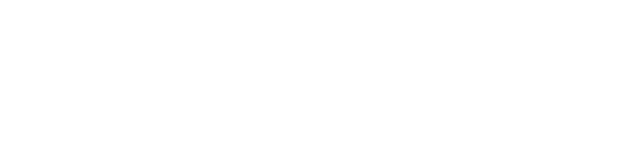
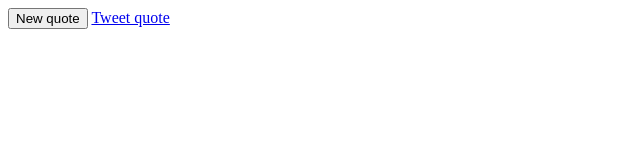
Before and after one commit to sahilmob/free-code-camp-frontend-libraries-random-qoute-machine, a plain HTML site: page index.html in a window 1280 px wide. Shown: the whole page, without its empty margins (0-640 px from the left). Drawn offline with Linux system fonts and the light colour scheme.

Commit message:
Add html structure

```diff
--- a/index.html
+++ b/index.html
@@ -9,7 +9,12 @@
 </head>
 
 <body>
-
+    <div id="quote-box">
+        <div id="text"></div>
+        <div id="author"></div>
+        <button id="new-quote">New quote</button>
+        <a href="twitter.com/intent/tweet" id="tweet-quote">Tweet quote</a>
+    </div>
 </body>
 
 </html>
```
